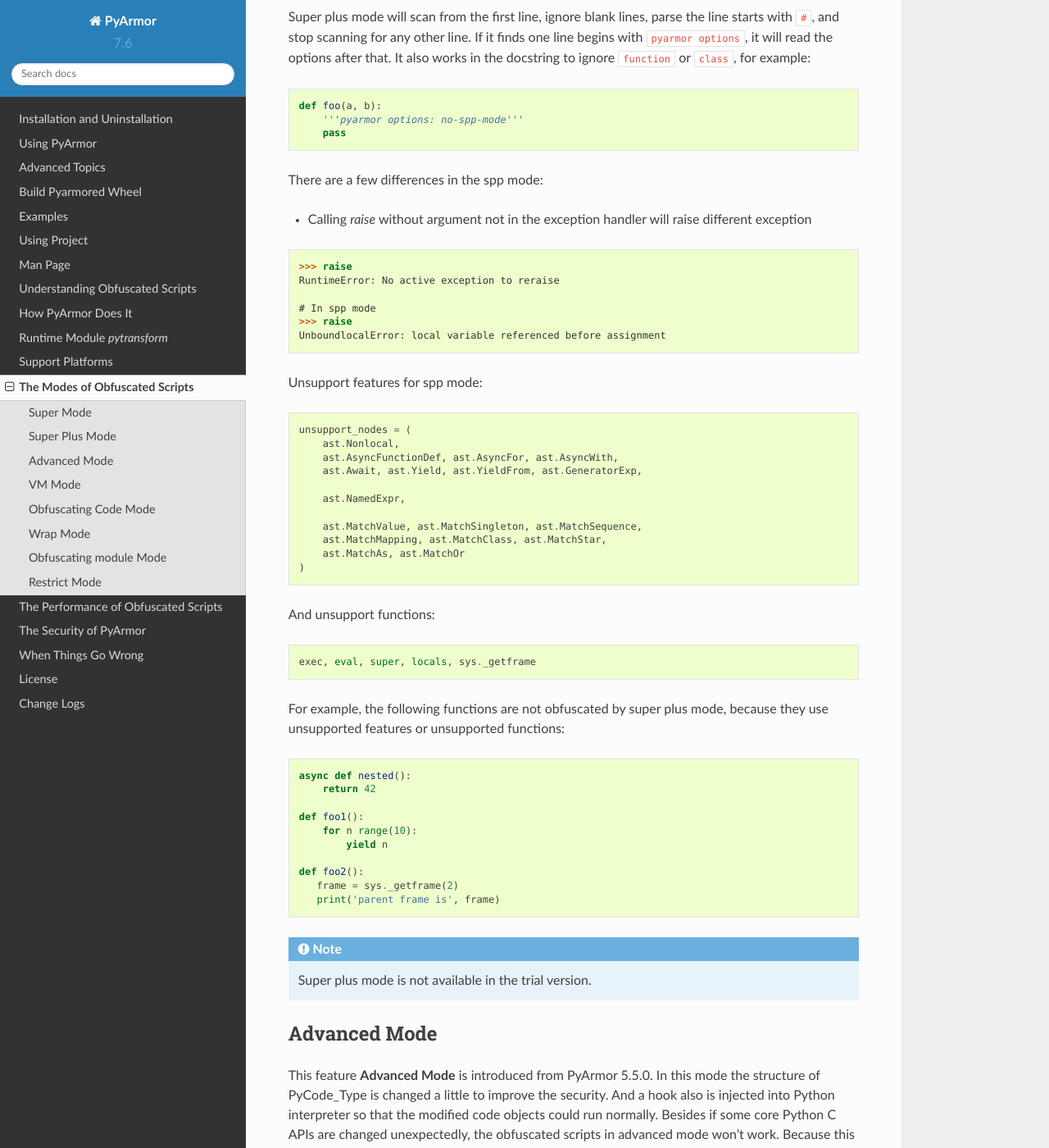
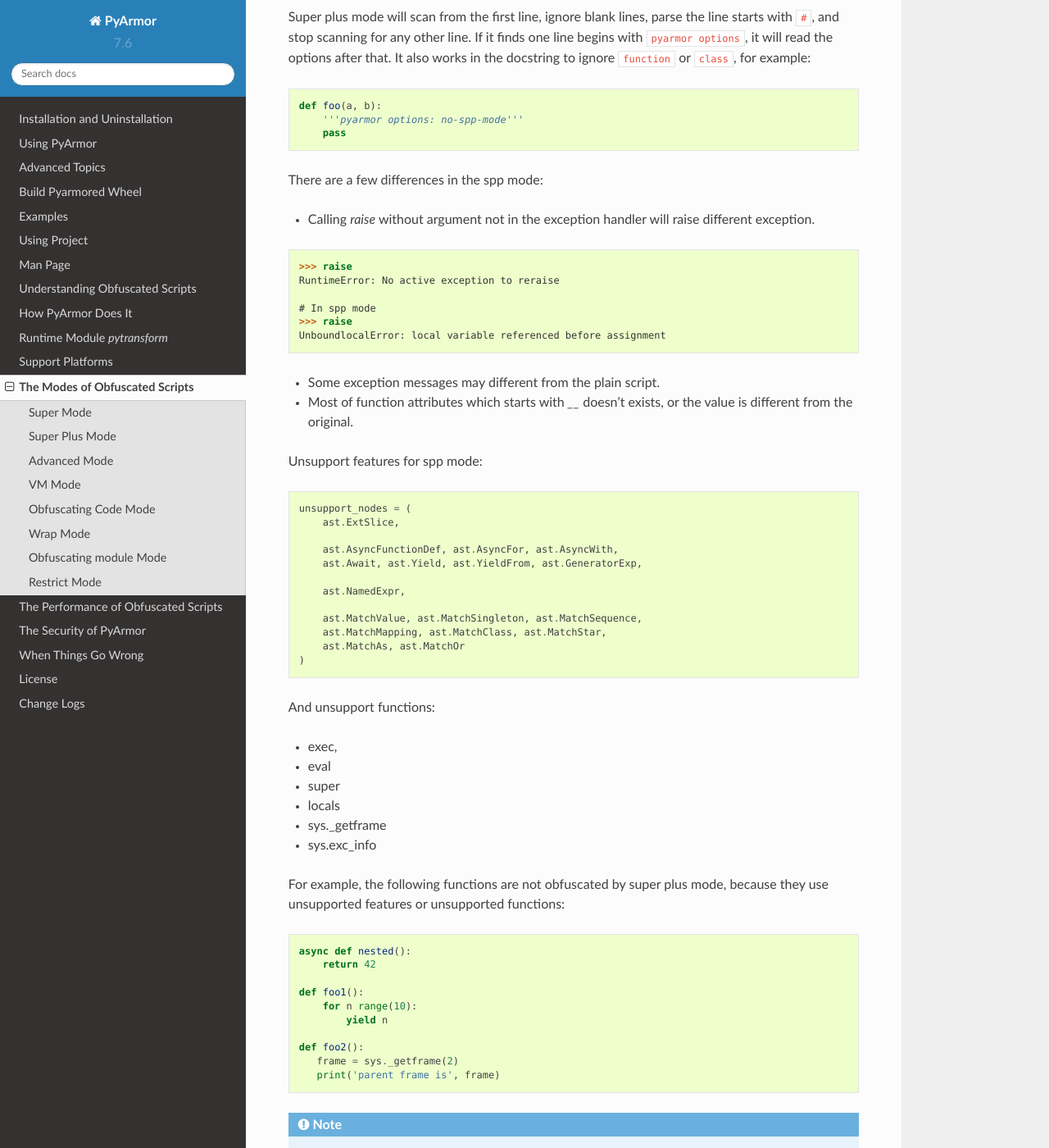
Before and after one commit to dashingsoft/pyarmor, a Sphinx documentation site: the page built from docs/mode.rst, in a window 1280 px wide and 1400 px high, scrolled down 1711 px. Shown: the whole window at 82% size. Built offline with Sphinx 7.4.7 and the Read the Docs theme 2.0.0, drawn with Linux system fonts in a browser that asks for light colours.

Commit message:
Add change logs

```diff
--- a/docs/change-logs.rst
+++ b/docs/change-logs.rst
@@ -44,6 +44,11 @@
 -----------
 * For command `obfuscate` add option `--mix-str` to obfuscate the string value
 * For command `config` add option `--mixin`, only avaliable mixin is `str` now
+* Change core version to **r50.4**
+* Change spp build library version to **r2**
+* Fix spp mode crash bugs because of the same list/dict/set constants conflicts
+* Fix spp mode crash bugs because cellvars and freevars are freed even they are
+  still used by other lambda/functions.
 
   The dev version could be installed by this command::
 
--- a/docs/mode.rst
+++ b/docs/mode.rst
@@ -88,7 +88,7 @@
 There are a few differences in the spp mode:
 
 * Calling `raise` without argument not in the exception handler will raise
-  different exception
+  different exception.
 
 .. code-block:: python
 
@@ -99,12 +99,18 @@
     >>> raise
     UnboundlocalError: local variable referenced before assignment
 
+* Some exception messages may different from the plain script.
+
+* Most of function attributes which starts with `__` doesn't exists,
+  or the value is different from the original.
+
 Unsupport features for spp mode:
 
 .. code-block:: python
 
     unsupport_nodes = (
-        ast.Nonlocal,
+        ast.ExtSlice,
+
         ast.AsyncFunctionDef, ast.AsyncFor, ast.AsyncWith,
         ast.Await, ast.Yield, ast.YieldFrom, ast.GeneratorExp,
 
@@ -115,9 +121,14 @@
         ast.MatchAs, ast.MatchOr
     )
 
-And unsupport functions::
+And unsupport functions:
 
-    exec, eval, super, locals, sys._getframe
+* exec,
+* eval
+* super
+* locals
+* sys._getframe
+* sys.exc_info
 
 For example, the following functions are not obfuscated by super plus
 mode, because they use unsupported features or unsupported functions:
```
